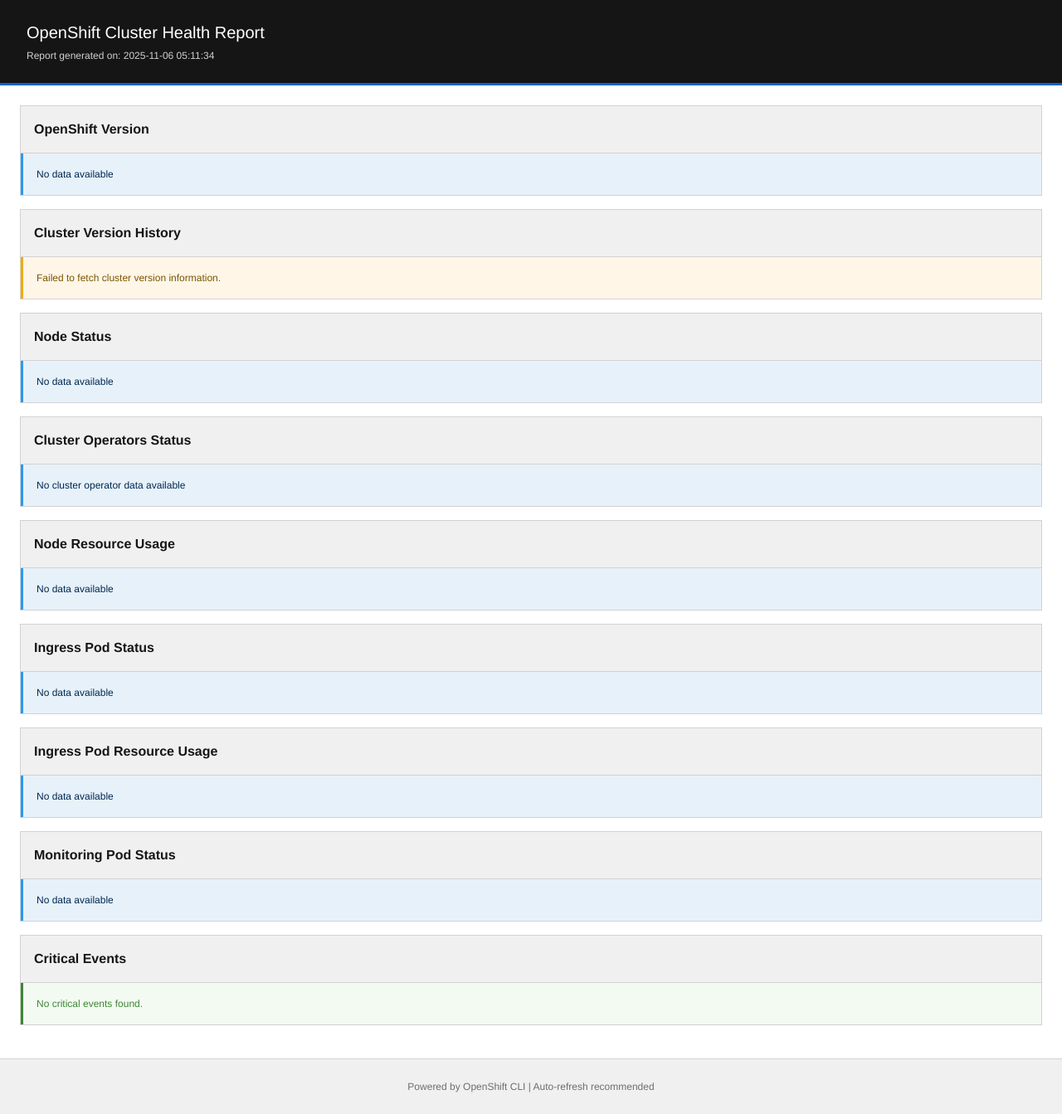
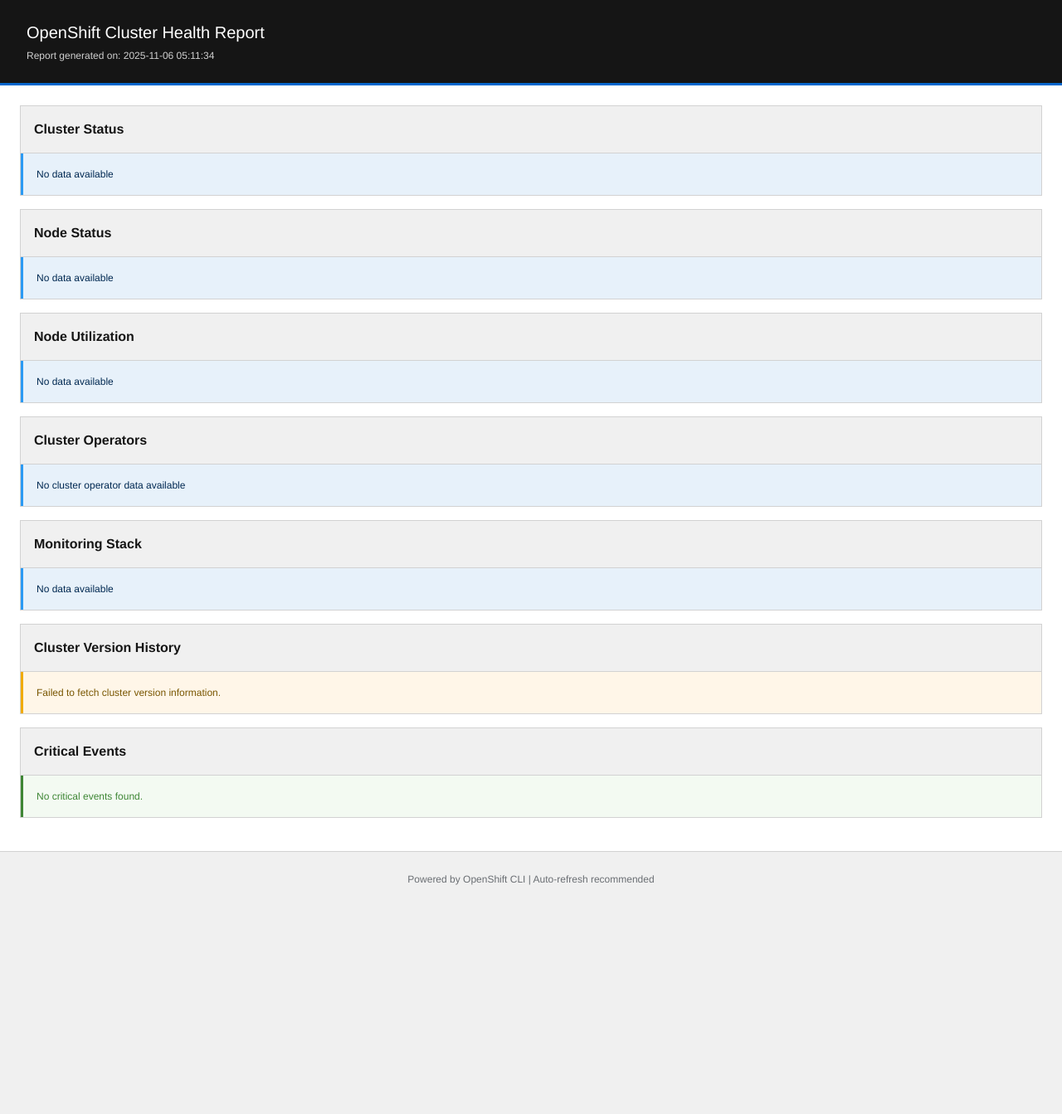
Before and after one commit to cragr/ocp-cluster-health, a PHP site: page / in a window 1280 px wide. Shown: the whole page at 83% size. After the commit the page ends 1067 px from the top, so only its background shows below. Run offline with PHP 8.4, Linux system fonts and the light colour scheme.

Commit message:
Reorganize sections and update naming for clarity
This commit restructures the dashboard sections for better logical flow
and updates naming conventions to be more concise and professional.

Section reorganization:
1. Cluster Status (renamed from "OpenShift Version")
2. Node Status
3. Node Utilization (renamed from "Node Resource Usage")
4. Cluster Operators (renamed from "Cluster Operators Status")
5. Monitoring Stack (renamed from "Monitoring Pod Status")
6. Cluster Version History (moved to near end)
7. Critical Events

Removed sections:
- Ingress Pod Status (removed)
- Ingress Pod Resource Usage (removed)

Naming improvements:
- "OpenShift Version" → "Cluster Status" (clearer purpose)
- "Node Resource Usage" → "Node Utilization" (more concise)
- "Cluster Operators Status" → "Cluster Operators" (remove redundant "Status")
- "Monitoring Pod Status" → "Monitoring Stack" (broader, more accurate)

Logical flow improvements:
- Cluster overview first (status)
- Node health and utilization grouped together
- Operators and monitoring follow infrastructure
- Version history moved to end (historical data)
- Critical events remain last (action items)

Updated files:
- index.php: Reordered sections and updated titles
- data.php: Updated API endpoint cases to match new names

```diff
--- a/data.php
+++ b/data.php
@@ -81,7 +81,7 @@ $response = [
 
 try {
     switch ($section) {
-        case 'version':
+        case 'cluster-status':
             $output = shell_exec('oc get clusterversion');
             $response['html'] = createTable($output, true);
             $response['success'] = true;
@@ -125,7 +125,7 @@ try {
             $response['success'] = true;
             break;
 
-        case 'operators':
+        case 'cluster-operators':
             $co_output = shell_exec('oc get co');
             if (!empty(trim($co_output))) {
                 $lines = explode("\n", trim($co_output));
@@ -160,25 +160,13 @@ try {
             $response['success'] = true;
             break;
 
-        case 'node-resources':
+        case 'node-utilization':
             $output = shell_exec('oc adm top nodes');
             $response['html'] = createTable($output);
             $response['success'] = true;
             break;
 
-        case 'ingress-pods':
-            $output = shell_exec('oc get pods -n openshift-ingress');
-            $response['html'] = createTable($output, true);
-            $response['success'] = true;
-            break;
-
-        case 'ingress-resources':
-            $output = shell_exec('oc adm top pods -n openshift-ingress');
-            $response['html'] = createTable($output);
-            $response['success'] = true;
-            break;
-
-        case 'monitoring-pods':
+        case 'monitoring-stack':
             $output = shell_exec('oc get pods -n openshift-monitoring');
             $response['html'] = createTable($output, true);
             $response['success'] = true;
--- a/index.php
+++ b/index.php
@@ -22,17 +22,9 @@
         <!-- Main Content -->
         <div class="content">
 
-            <!-- OpenShift Version -->
-            <div class="section loading" id="section-version" data-section="version">
-                <h2>OpenShift Version</h2>
-                <div class="section-content">
-                    <div class="alert alert-info">Loading...</div>
-                </div>
-            </div>
-
-            <!-- Cluster Version History -->
-            <div class="section loading" id="section-version-history" data-section="version-history">
-                <h2>Cluster Version History</h2>
+            <!-- Cluster Status -->
+            <div class="section loading" id="section-cluster-status" data-section="cluster-status">
+                <h2>Cluster Status</h2>
                 <div class="section-content">
                     <div class="alert alert-info">Loading...</div>
                 </div>
@@ -46,41 +38,33 @@
                 </div>
             </div>
 
-            <!-- Cluster Operators Status -->
-            <div class="section loading" id="section-operators" data-section="operators">
-                <h2>Cluster Operators Status</h2>
+            <!-- Node Utilization -->
+            <div class="section loading" id="section-node-utilization" data-section="node-utilization">
+                <h2>Node Utilization</h2>
                 <div class="section-content">
                     <div class="alert alert-info">Loading...</div>
                 </div>
             </div>
 
-            <!-- Node Resource Usage -->
-            <div class="section loading" id="section-node-resources" data-section="node-resources">
-                <h2>Node Resource Usage</h2>
+            <!-- Cluster Operators -->
+            <div class="section loading" id="section-cluster-operators" data-section="cluster-operators">
+                <h2>Cluster Operators</h2>
                 <div class="section-content">
                     <div class="alert alert-info">Loading...</div>
                 </div>
             </div>
 
-            <!-- Ingress Pod Status -->
-            <div class="section loading" id="section-ingress-pods" data-section="ingress-pods">
-                <h2>Ingress Pod Status</h2>
+            <!-- Monitoring Stack -->
+            <div class="section loading" id="section-monitoring-stack" data-section="monitoring-stack">
+                <h2>Monitoring Stack</h2>
                 <div class="section-content">
                     <div class="alert alert-info">Loading...</div>
                 </div>
             </div>
 
-            <!-- Ingress Pod Resource Usage -->
-            <div class="section loading" id="section-ingress-resources" data-section="ingress-resources">
-                <h2>Ingress Pod Resource Usage</h2>
-                <div class="section-content">
-                    <div class="alert alert-info">Loading...</div>
-                </div>
-            </div>
-
-            <!-- Monitoring Pod Status -->
-            <div class="section loading" id="section-monitoring-pods" data-section="monitoring-pods">
-                <h2>Monitoring Pod Status</h2>
+            <!-- Cluster Version History -->
+            <div class="section loading" id="section-version-history" data-section="version-history">
+                <h2>Cluster Version History</h2>
                 <div class="section-content">
                     <div class="alert alert-info">Loading...</div>
                 </div>
```
